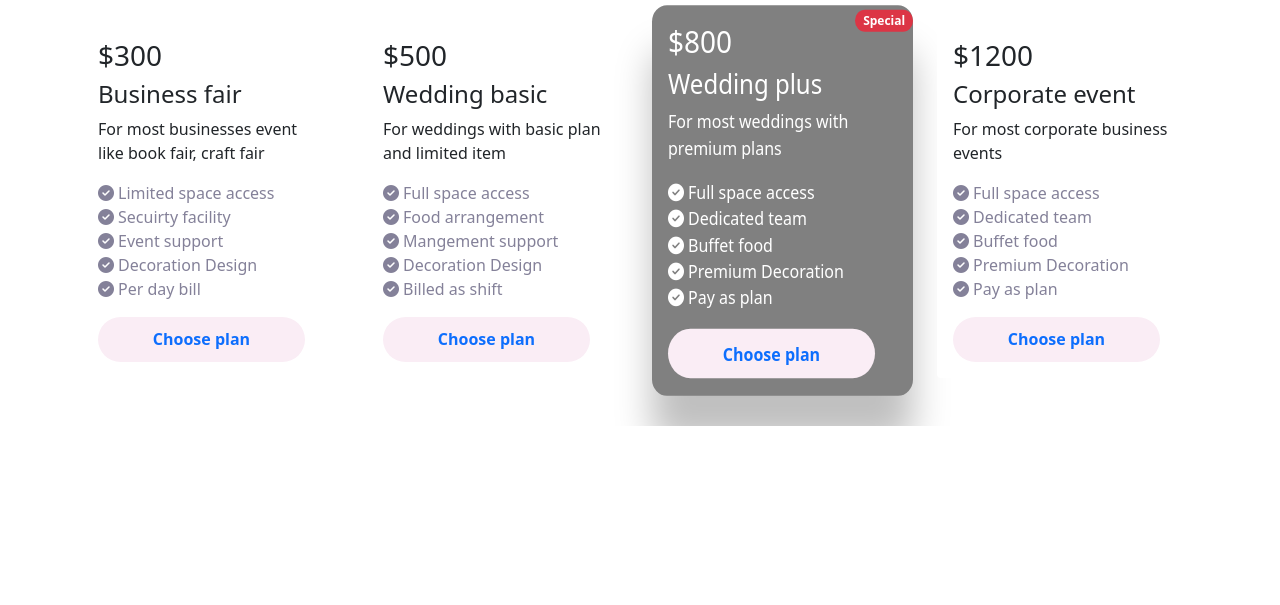
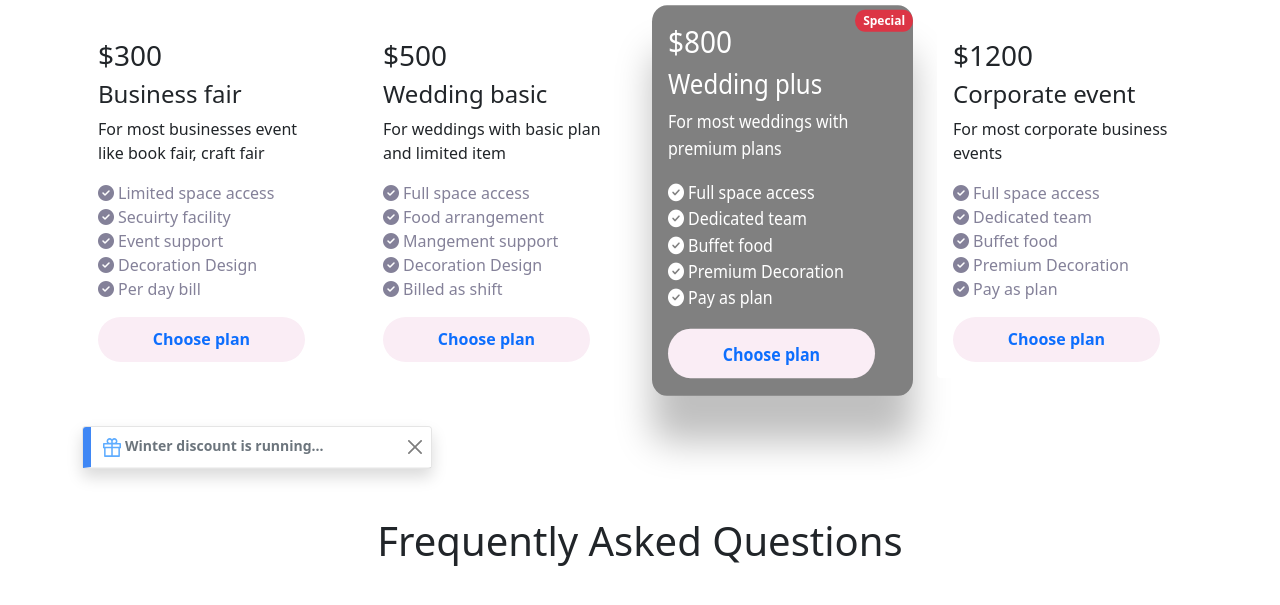
Before and after one commit to Biplob123121/convention-center, a plain HTML site: page index.html in a window 1280 px wide. Shown: the part 761-1366 px from the top of the page. Before the commit the page ends 1187 px from the top, so only its background shows below. Drawn offline with nearby package versions, Linux system fonts and the light colour scheme.

Commit message:
completing the toast section

```diff
--- a/index.html
+++ b/index.html
@@ -155,6 +155,22 @@
                 </div>
               </div>
         </section>
+        <!--------------------------------------- toast section---------------------------------- -->
+        <section class="container d-flex">
+                <div class="toast show ">
+                    <div class="toast-header brderrrrr">
+                      <strong class="me-auto"> <svg class="pe-1" width="22" height="23" viewBox="0 0 22 23" fill="none" xmlns="http://www.w3.org/2000/svg">
+                        <path d="M21.12 5.88889H17.061C17.435 5.29444 17.655 4.58889 17.655 3.83333C17.655 1.71944 15.9528 0 13.86 0C12.7215 0 11.6958 0.511111 11 1.31667C10.3042 0.511111 9.2785 0 8.14 0C6.04725 0 4.345 1.71944 4.345 3.83333C4.345 4.58889 4.56225 5.29444 4.939 5.88889H0.88C0.39325 5.88889 0 6.28611 0 6.77778V12.3333C0 12.4556 0.099 12.5556 0.22 12.5556H1.32V22.1111C1.32 22.6028 1.71325 23 2.2 23H19.8C20.2868 23 20.68 22.6028 20.68 22.1111V12.5556H21.78C21.901 12.5556 22 12.4556 22 12.3333V6.77778C22 6.28611 21.6068 5.88889 21.12 5.88889ZM11.935 3.83333C11.935 2.76111 12.7985 1.88889 13.86 1.88889C14.9215 1.88889 15.785 2.76111 15.785 3.83333C15.785 4.90556 14.9215 5.77778 13.86 5.77778H11.935V3.83333ZM8.14 1.88889C9.2015 1.88889 10.065 2.76111 10.065 3.83333V5.77778H8.14C7.0785 5.77778 6.215 4.90556 6.215 3.83333C6.215 2.76111 7.0785 1.88889 8.14 1.88889ZM1.87 10.6667V7.77778H10.065V10.6667H1.87ZM3.19 12.5556H10.065V21.1111H3.19V12.5556ZM18.81 21.1111H11.935V12.5556H18.81V21.1111ZM20.13 10.6667H11.935V7.77778H20.13V10.6667Z" fill="#007CFF" fill-opacity="0.63"/>
+                        </svg>Winter discount is running...</strong>
+                      <button type="button" class="btn-close toast-button" data-bs-dismiss="toast"></button>
+                    </div>
+                </div>
+        </section>
+
+        <!----------------------------Frequently asked question------------------------------>
+        <section class="my-5">
+            <h1 class="d-flex justify-content-center">Frequently Asked Questions</h1>
+        </section>
     </main>
 
     <!-------------------------- Bootstrap js ------------------------->
--- a/style.css
+++ b/style.css
@@ -40,3 +40,6 @@
     top: 0;
     right: 0;
 }
+.brderrrrr{
+    border-left: 8px solid #3F87F5;
+}
```
Also changed, not shown: Vector.svg (added).
